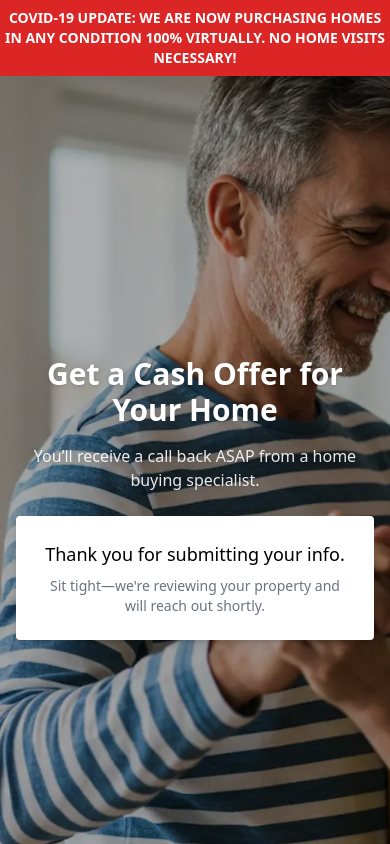
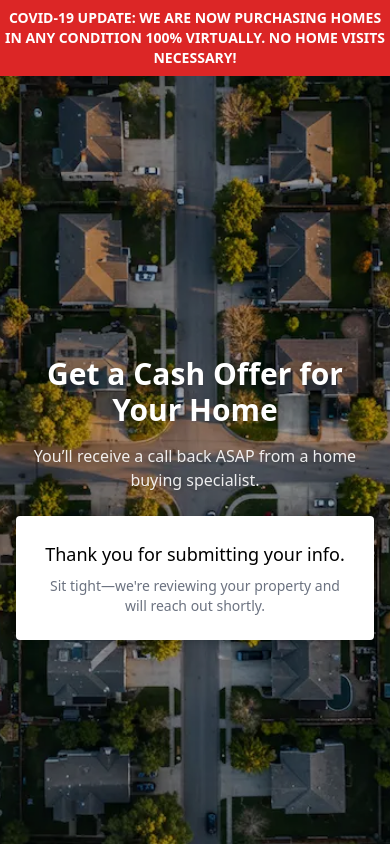
Before and after one commit to joshuapaschall/seller-site, a Next.js app: page / in a window 390 px wide. Shown: the top 844 px of the page. Built offline with nearby package versions, Linux system fonts and the light colour scheme.

Commit message:
Update index.js

```diff
--- a/pages/index.js
+++ b/pages/index.js
@@ -17,17 +17,34 @@ export default function Home() {
       </header>
 
       <div className="relative min-h-screen">
+        {/* Desktop background image */}
+        <div className="hidden md:block absolute inset-0 z-0">
           <Image
-          src="/images/hero-couple.webp" // Your compressed WebP version
+            src="/images/hero-couple.webp"
             alt="Happy couple hugging at home"
             fill
             priority
+            className="object-cover object-right"
             sizes="100vw"
-          className="object-cover object-[60%]" // Shift focus a bit left on mobile
           />
-        <div className="absolute inset-0 bg-black/30" />
+        </div>
 
-        <main className="absolute inset-0 flex flex-col items-center justify-center px-4 py-16 z-10 text-white text-center">
+        {/* Mobile background image */}
+        <div className="block md:hidden absolute inset-0 z-0">
+          <Image
+            src="/images/mobile-bg.webp"
+            alt="Aerial neighborhood view"
+            fill
+            priority
+            className="object-cover object-center"
+            sizes="100vw"
+          />
+        </div>
+
+        {/* Dark overlay for readability */}
+        <div className="absolute inset-0 bg-black/30 z-0" />
+
+        <main className="absolute inset-0 flex flex-col items-center justify-center px-4 py-12 z-10 text-white text-center">
           <h1 className="text-3xl md:text-4xl font-bold mb-4 drop-shadow">
             Get a Cash Offer for Your Home
           </h1>
@@ -47,13 +64,7 @@ export default function Home() {
 
       <footer className="text-xs text-center text-gray-500 mt-10 p-4">
         © 2025 Blitz Cash Offer | Get a Fair Cash Offer in 7 Minutes!<br />
-        <a href="/privacy" className="underline">
-          Privacy Policy
-        </a>{' '}
-        |{' '}
-        <a href="/terms" className="underline">
-          Terms and Conditions
-        </a>
+        <a href="/privacy" className="underline">Privacy Policy</a> | <a href="/terms" className="underline">Terms and Conditions</a>
       </footer>
     </div>
   );
```
Lines whose indentation alone changed are shown as unchanged.
